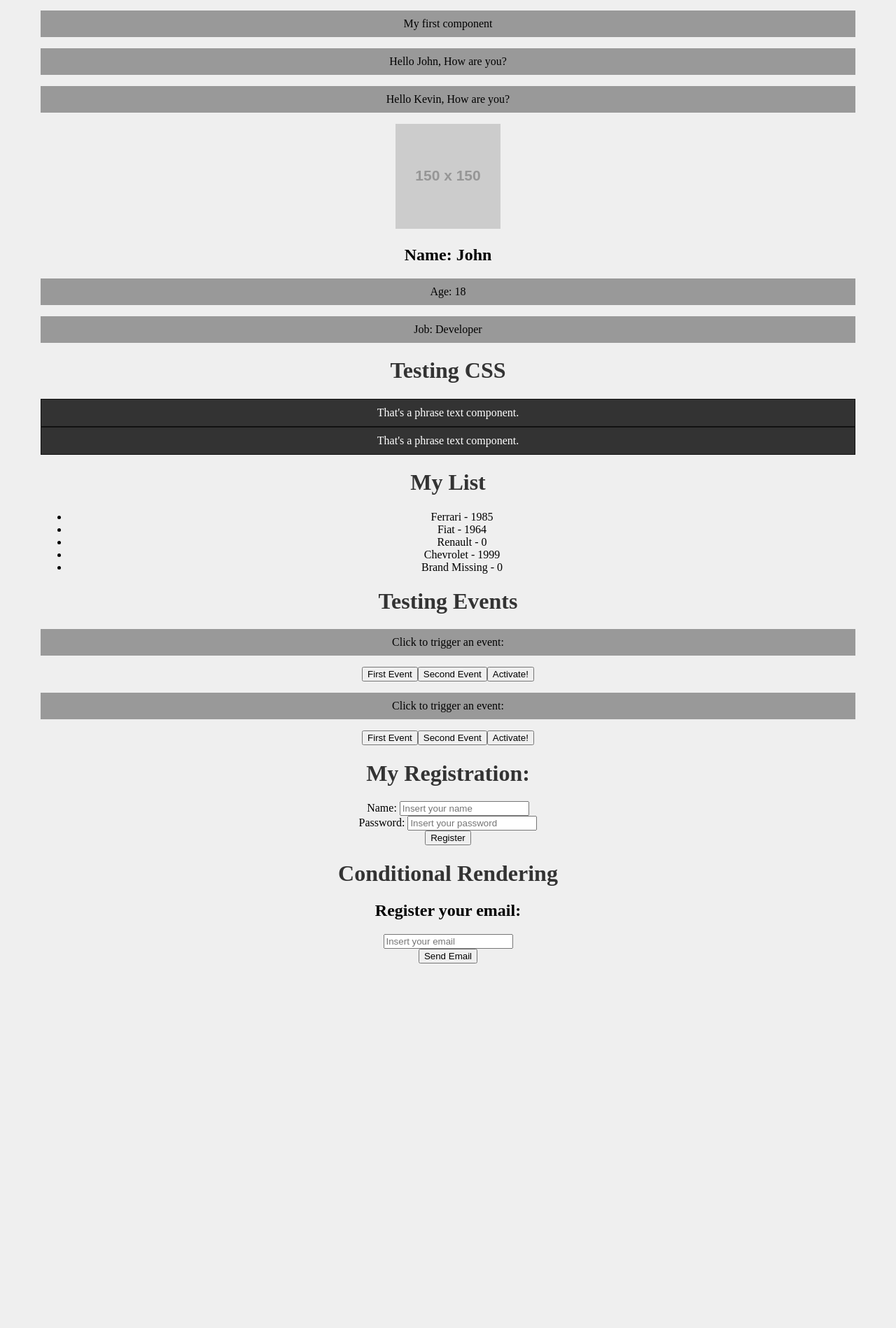
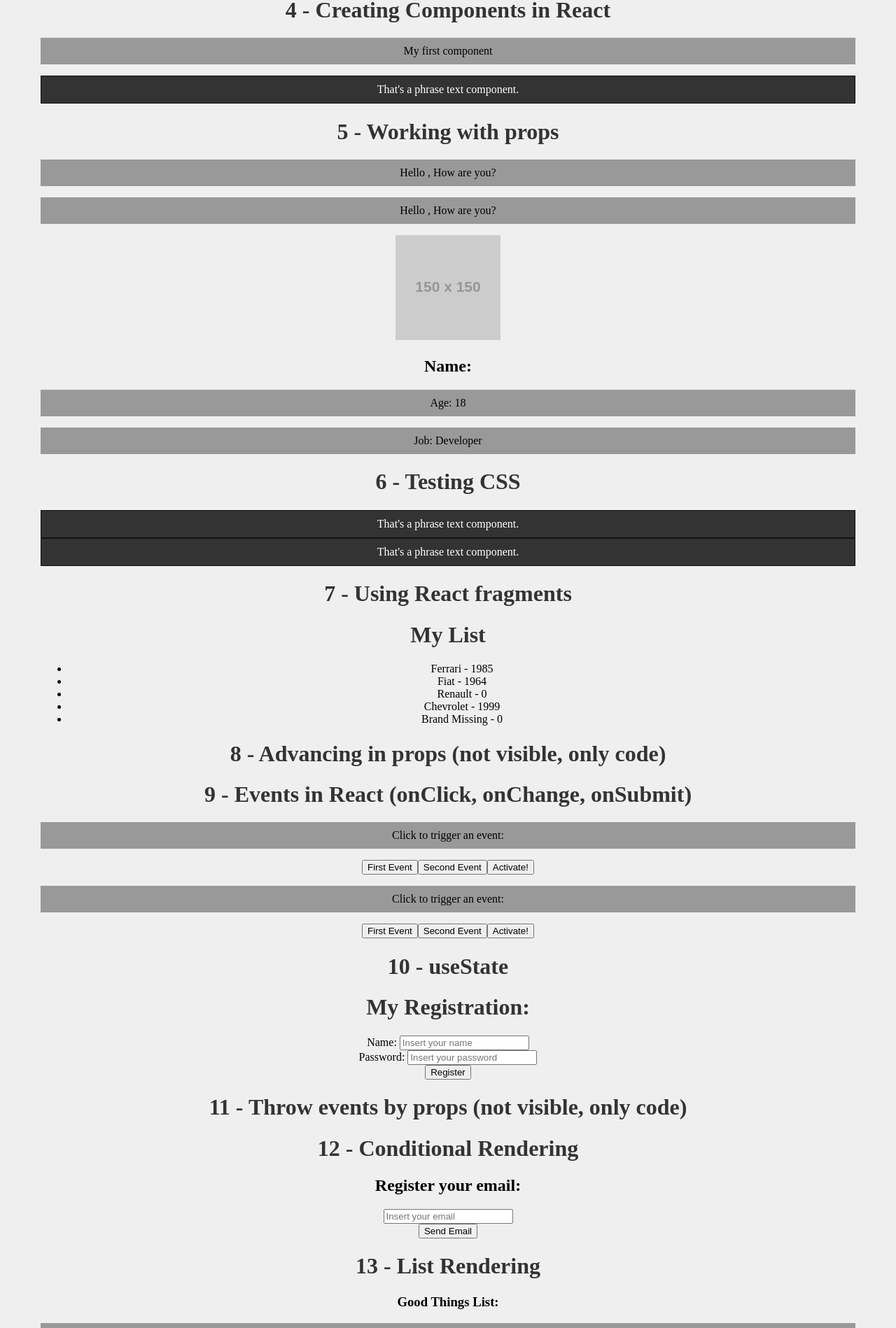
Before and after one commit to KevinWilsonAT/ReactJS-Course-Matheus-Battisti, a React (Create React App) app in the folder Projects/my-project/: page / in a window 1280 px wide. Shown: the part 899-2797 px from the top of the page at 70% size. Built offline with nearby package versions, Linux system fonts and the light colour scheme.

Commit message:
chore: upload classes 08-07-24, 09-07-24

```diff
--- a/Projects/my-project/src/App.js
+++ b/Projects/my-project/src/App.js
@@ -7,10 +7,14 @@ import List from './components/List';
 import Event from './components/Event';
 import Form from './components/Form';
 import Conditional from './components/Conditional';
+import OtherList from './components/OtherList';
+import YourName from './components/YourName';
+import Greetings from './components/Greetings';
+import { useState } from 'react';
 
 function App() {
-  const name = 'Kevin'
-  const newname = name.toUpperCase()
+  const name1 = 'Kevin'
+  const newname = name1.toUpperCase()
 
   function sum(a, b){
     return a+b
@@ -18,42 +22,62 @@ function App() {
 
   const url = 'https://via.placeholder.com/150'
 
+  const myItems = ['React', 'Vue', 'Angular']
+
+  const [name, setName] = useState()
+
   return (
     <div className="App">
 
       <header className="App-header">
-        <h1> Hello World (In React)</h1>
+        <h1> 2 - Hello World (In React)</h1>
         <p>This is my first app (in React)</p>
-        <h2>Updating JSX</h2>
-        <p>Hi, {name} (Normal).</p>
+        <h1> 3 - Updating JSX</h1>
+        <p>Hi, {name1} (Normal).</p>
         <p>Hi, {newname} (Uppercase).</p>
         <p>Sum: {sum(1, 2)}</p>
         <img src={url} alt="My Image" />
       </header>
 
+        <h1> 4 - Creating Components in React</h1>
+        <HWorld />
         <Phrase />
-        <HWorld />
 
-        <SayMyName name="John" />
-        <SayMyName name={name} />
+        <h1> 5 - Working with props</h1>
+        <SayMyName name1="John" />
+        <SayMyName name1={name1} />
         <Person
-          name="John" age="18" job="Developer" photo="https://via.placeholder.com/150"
+          name1="John" age="18" job="Developer" photo="https://via.placeholder.com/150"
         />
 
-        <h1>Testing CSS</h1>
-
+        <h1> 6 - Testing CSS</h1>
         <Phrase />
         <Phrase />
 
+        <h1> 7 - Using React fragments</h1>
         <List />
 
-        <h1>Testing Events</h1>
+        <h1> 8 - Advancing in props (not visible, only code)</h1>
+
+        <h1> 9 - Events in React (onClick, onChange, onSubmit)</h1>
         <Event num="1"/>
         <Event num="2"/>
+
+        <h1> 10 - useState </h1>
         <Form />
 
-        <h1>Conditional Rendering</h1>
+        <h1> 11 - Throw events by props (not visible, only code)</h1>
+
+        <h1> 12 - Conditional Rendering</h1>
         <Conditional />
+
+        <h1> 13 - List Rendering</h1>
+        <OtherList items={myItems} />
+        <OtherList items={[]} />
+
+        <h1> 14 - State Lift</h1>
+        <YourName setName={setName}/>
+        <Greetings name={name} />
     </div>
   );
 }
--- /dev/null
+++ b/Projects/my-project/src/components/Greetings.js
@@ -0,0 +1,12 @@
+function Greetings({name}) {
+
+    function generateGreeting(someName) {
+        return `Hello, ${someName}. How are you?`
+    }
+
+    return(
+        <> { name && <p>{generateGreeting(name)}</p> } </>
+    )
+}
+
+export default Greetings
--- /dev/null
+++ b/Projects/my-project/src/components/OtherList.js
@@ -0,0 +1,14 @@
+function OtherList({items}){
+    return (
+        <>
+            <h3> Good Things List: </h3>
+            {
+                items.length > 0 ? (
+                    items.map((item, index) => (<p key={index}>{item}</p>))
+                ) : (<p>There isn't items in the List</p>)
+            }
+        </>
+    )
+}
+
+export default OtherList
--- /dev/null
+++ b/Projects/my-project/src/components/YourName.js
@@ -0,0 +1,14 @@
+function YourName({setName}) {
+    return(
+        <div>
+            <p>Insert Your Name: </p>
+            <input
+                type="text"
+                placeholder="What is your name?"
+                onChange={(e) => setName(e.target.value)}
+            />
+        </div>
+    )
+}
+
+export default YourName
```
Also changed, not shown: 1 other file (tests, documents, lock files or other folders).
